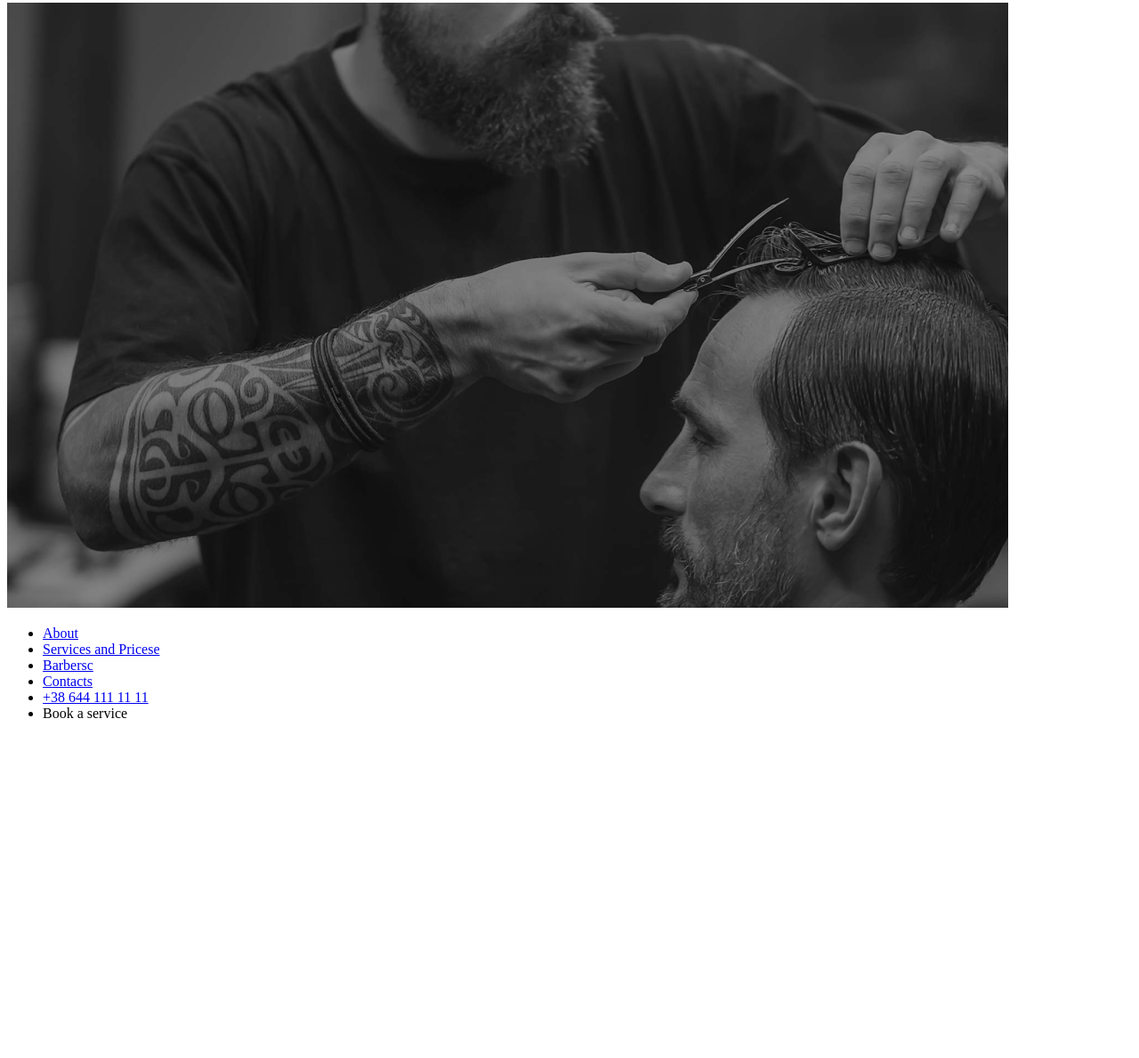
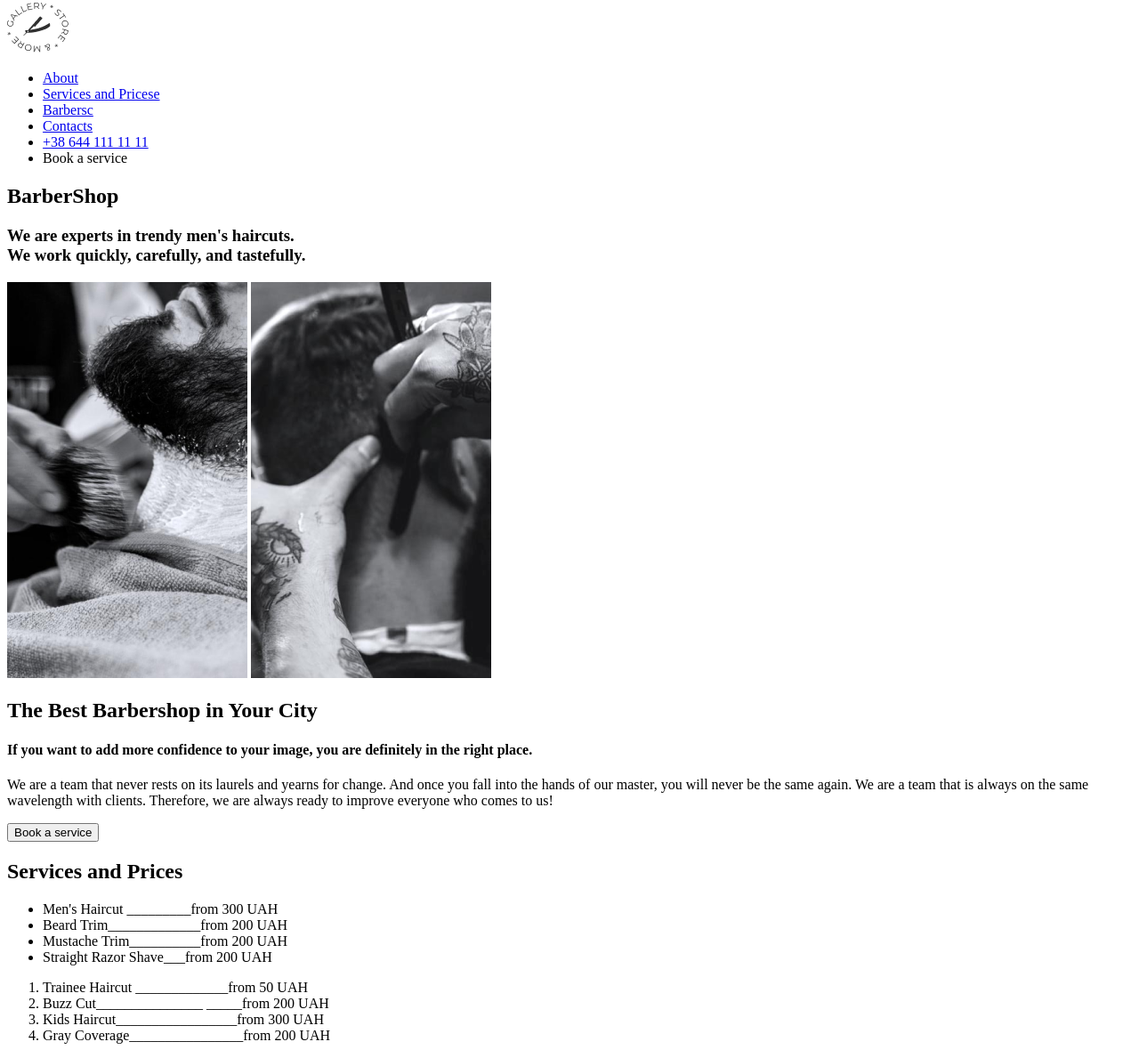
Before and after one commit to Smada32/BarberShop, a plain HTML site: page index.html in a window 1280 px wide. Shown: the part 5-1194 px from the top of the page at 89% size. Before the commit the page ends 832 px from the top, so only its background shows below. Drawn offline with Linux system fonts and the light colour scheme.

Commit message:
Am creat OL section,about section si services section

```diff
--- a/index.html
+++ b/index.html
@@ -5,7 +5,9 @@
        <title>BarberShop</title>
     </head>
     <bady>
-        <img src="./Slider img 3.png" alt="imagine logo">
+        <!---main section--->
+        <section>
+            <img src="/imagines/Logo.png" alt="imagine logo">
             <nav>
                 <ul>
                     <li><a href="about.html ">About</a></li>
@@ -17,5 +19,44 @@
 
                 </ul>
              </nav>
+            <h1>BarberShop</h1>
+            <h3>We are experts in trendy men's haircuts. <br>
+                We work quickly, carefully, and tastefully.</h3>
+            </section>
+
+
+         <!---About-->
+         <section>
+           <img src="./imagines/img 1.png" alt="imagine 1">
+           <img src="./imagines/img 2.png" alt="imagine 2"/>
+           <h1>The Best Barbershop in Your City</h1>
+           <h4>If you want to add more confidence to your image, you are definitely in the right place.</h4>
+           <p>We are a team that never rests on its laurels and yearns for change.
+             And once you fall into the hands of our master, you will never be the same again.
+             We are a team that is always on the same wavelength with clients. Therefore,
+             we are always ready to improve everyone who comes to us!</p>
+          <button>Book a service</button>
+        </section>
+
+        <!--Services and prices section-->
+        <section>
+             <h1>Services and Prices</h1>
+             <ul>
+                 <li><span>Men's Haircut _________from 300 UAH </span></li>
+                 <li><span>Beard Trim_____________from 200 UAH </span></li>
+                 <li><span>Mustache Trim__________from 200 UAH</span></li>
+                 <li><span>Straight Razor Shave___from 200 UAH</span></li>
+
+             </ul>
+             <ol>
+                 <li><span>Trainee Haircut _____________from 50 UAH </span></li>
+                 <li><span>Buzz Cut_______________ _____from 200 UAH  </span></li>
+                 <li><span>Kids Haircut_________________from 300 UAH</span></li>
+                 <li><span>Gray Coverage________________from 200 UAH </span></li>
+             </ol>
+
+
+        </section>
+
     </bady>
 </html>
```
Also changed, not shown: Slider img 3.png (deleted), imagines/Logo.png (added), imagines/img 1.png (added), imagines/img 2.png (added). Lines whose indentation alone changed are shown as unchanged.
